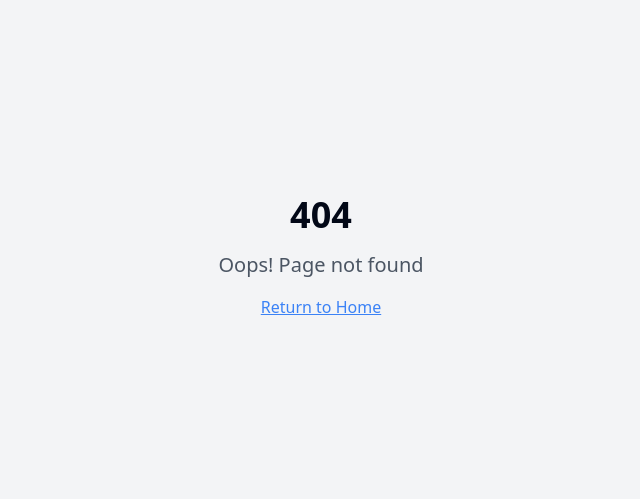
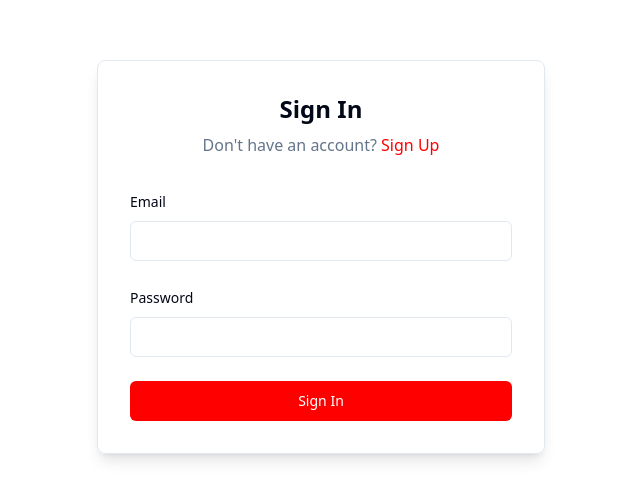
Before and after one commit to bhanuprakashsfdc/video-loop-share-hub, a React (Vite) app: page /auth in a window 1280 px wide. Before the commit this address had no page. Shown: the part 143-642 px from the top of the page, without its empty margins (319-959 px from the left). Built offline with nearby package versions, Linux system fonts and the light colour scheme.

Commit message:
Run SQL changes

```diff
--- a/src/App.tsx
+++ b/src/App.tsx
@@ -4,7 +4,9 @@ import { Toaster as Sonner } from "@/components/ui/sonner";
 import { TooltipProvider } from "@/components/ui/tooltip";
 import { QueryClient, QueryClientProvider } from "@tanstack/react-query";
 import { BrowserRouter, Routes, Route } from "react-router-dom";
+import { AuthProvider } from "@/context/AuthContext";
 import Index from "./pages/Index";
+import Auth from "./pages/Auth";
 import PlaylistView from "./pages/PlaylistView";
 import NotFound from "./pages/NotFound";
 
@@ -12,18 +14,20 @@ const queryClient = new QueryClient();
 
 const App = () => (
   <QueryClientProvider client={queryClient}>
+    <AuthProvider>
       <TooltipProvider>
         <Toaster />
         <Sonner />
         <BrowserRouter>
           <Routes>
             <Route path="/" element={<Index />} />
+            <Route path="/auth" element={<Auth />} />
             <Route path="/playlist/:playlistId" element={<PlaylistView />} />
-          {/* ADD ALL CUSTOM ROUTES ABOVE THE CATCH-ALL "*" ROUTE */}
             <Route path="*" element={<NotFound />} />
           </Routes>
         </BrowserRouter>
       </TooltipProvider>
+    </AuthProvider>
   </QueryClientProvider>
 );
 
--- a/src/components/Header.tsx
+++ b/src/components/Header.tsx
@@ -1,18 +1,22 @@
 
 import { Button } from "@/components/ui/button";
-import { PlusCircle, Share2, Video } from "lucide-react";
-import { Link } from "react-router-dom";
+import { PlusCircle, Share2, Video, LogIn } from "lucide-react";
+import { Link, useNavigate } from "react-router-dom";
 import { useState } from "react";
 import { Dialog, DialogContent, DialogHeader, DialogTitle, DialogTrigger } from "@/components/ui/dialog";
 import { Input } from "@/components/ui/input";
 import { Label } from "@/components/ui/label";
 import { usePlaylist } from "@/context/PlaylistContext";
 import { useToast } from "@/hooks/use-toast";
+import { useAuth } from "@/context/AuthContext";
+import { signOut } from "@/lib/auth";
 
 const Header = () => {
   const [newPlaylistName, setNewPlaylistName] = useState("");
   const { addPlaylist } = usePlaylist();
   const { toast } = useToast();
+  const { user } = useAuth();
+  const navigate = useNavigate();
 
   const handleCreatePlaylist = () => {
     if (newPlaylistName.trim()) {
@@ -25,6 +29,19 @@ const Header = () => {
     }
   };
 
+  const handleSignOut = async () => {
+    const { error } = await signOut();
+    if (error) {
+      toast({
+        title: "Error signing out",
+        description: error.message,
+        variant: "destructive",
+      });
+    } else {
+      navigate("/auth");
+    }
+  };
+
   return (
     <header className="sticky top-0 z-50 w-full border-b bg-background">
       <div className="container flex h-16 items-center justify-between px-4 md:px-6">
@@ -34,6 +51,8 @@ const Header = () => {
         </Link>
 
         <div className="flex items-center gap-4">
+          {user ? (
+            <>
               <Dialog>
                 <DialogTrigger asChild>
                   <Button variant="outline" size="sm" className="hidden sm:flex gap-2">
@@ -63,6 +82,17 @@ const Header = () => {
               <Button variant="ghost" size="icon" aria-label="Share">
                 <Share2 className="h-5 w-5" />
               </Button>
+
+              <Button variant="outline" onClick={handleSignOut}>
+                Sign Out
+              </Button>
+            </>
+          ) : (
+            <Button variant="default" onClick={() => navigate("/auth")}>
+              <LogIn className="mr-2 h-4 w-4" />
+              Sign In
+            </Button>
+          )}
         </div>
       </div>
     </header>
--- /dev/null
+++ b/src/context/AuthContext.tsx
@@ -0,0 +1,44 @@
+
+import { createContext, useContext, useEffect, useState } from "react";
+import { Session, User } from "@supabase/supabase-js";
+import { supabase } from "@/integrations/supabase/client";
+
+type AuthContextType = {
+  user: User | null;
+  session: Session | null;
+};
+
+const AuthContext = createContext<AuthContextType>({ user: null, session: null });
+
+export const AuthProvider = ({ children }: { children: React.ReactNode }) => {
+  const [session, setSession] = useState<Session | null>(null);
+  const [user, setUser] = useState<User | null>(null);
+
+  useEffect(() => {
+    // Set up auth state listener first
+    const { data: { subscription } } = supabase.auth.onAuthStateChange(
+      (event, currentSession) => {
+        setSession(currentSession);
+        setUser(currentSession?.user ?? null);
+      }
+    );
+
+    // Then check for existing session
+    supabase.auth.getSession().then(({ data: { session: currentSession } }) => {
+      setSession(currentSession);
+      setUser(currentSession?.user ?? null);
+    });
+
+    return () => subscription.unsubscribe();
+  }, []);
+
+  return (
+    <AuthContext.Provider value={{ user, session }}>
+      {children}
+    </AuthContext.Provider>
+  );
+};
+
+export const useAuth = () => {
+  return useContext(AuthContext);
+};
--- a/src/integrations/supabase/types.ts
+++ b/src/integrations/supabase/types.ts
@@ -9,7 +9,33 @@ export type Json =
 export type Database = {
   public: {
     Tables: {
-      [_ in never]: never
+      profiles: {
+        Row: {
+          avatar_url: string | null
+          created_at: string
+          full_name: string | null
+          id: string
+          updated_at: string
+          username: string | null
+        }
+        Insert: {
+          avatar_url?: string | null
+          created_at?: string
+          full_name?: string | null
+          id: string
+          updated_at?: string
+          username?: string | null
+        }
+        Update: {
+          avatar_url?: string | null
+          created_at?: string
+          full_name?: string | null
+          id?: string
+          updated_at?: string
+          username?: string | null
+        }
+        Relationships: []
+      }
     }
     Views: {
       [_ in never]: never
--- /dev/null
+++ b/src/lib/auth.ts
@@ -0,0 +1,29 @@
+
+import { supabase } from "@/integrations/supabase/client";
+
+export async function signInWithEmail(email: string, password: string) {
+  const { data, error } = await supabase.auth.signInWithPassword({
+    email,
+    password,
+  });
+  return { data, error };
+}
+
+export async function signUpWithEmail(email: string, password: string, username: string, fullName: string) {
+  const { data, error } = await supabase.auth.signUp({
+    email,
+    password,
+    options: {
+      data: {
+        username,
+        full_name: fullName,
+      },
+    },
+  });
+  return { data, error };
+}
+
+export async function signOut() {
+  const { error } = await supabase.auth.signOut();
+  return { error };
+}
--- /dev/null
+++ b/src/pages/Auth.tsx
@@ -0,0 +1,113 @@
+
+import { useState } from "react";
+import { useNavigate } from "react-router-dom";
+import { Button } from "@/components/ui/button";
+import { Input } from "@/components/ui/input";
+import { Label } from "@/components/ui/label";
+import { useToast } from "@/hooks/use-toast";
+import { signInWithEmail, signUpWithEmail } from "@/lib/auth";
+
+const Auth = () => {
+  const [isSignUp, setIsSignUp] = useState(false);
+  const [email, setEmail] = useState("");
+  const [password, setPassword] = useState("");
+  const [username, setUsername] = useState("");
+  const [fullName, setFullName] = useState("");
+  const { toast } = useToast();
+  const navigate = useNavigate();
+
+  const handleSubmit = async (e: React.FormEvent) => {
+    e.preventDefault();
+    try {
+      if (isSignUp) {
+        const { error } = await signUpWithEmail(email, password, username, fullName);
+        if (error) throw error;
+        toast({
+          title: "Account created successfully",
+          description: "Please check your email to verify your account.",
+        });
+      } else {
+        const { error } = await signInWithEmail(email, password);
+        if (error) throw error;
+        navigate("/");
+      }
+    } catch (error: any) {
+      toast({
+        title: "Error",
+        description: error.message,
+        variant: "destructive",
+      });
+    }
+  };
+
+  return (
+    <div className="min-h-screen flex items-center justify-center bg-background">
+      <div className="w-full max-w-md space-y-8 p-8 border rounded-lg shadow-lg">
+        <div className="text-center">
+          <h2 className="text-2xl font-bold">{isSignUp ? "Create Account" : "Sign In"}</h2>
+          <p className="text-muted-foreground mt-2">
+            {isSignUp ? "Already have an account?" : "Don't have an account?"}{" "}
+            <button
+              onClick={() => setIsSignUp(!isSignUp)}
+              className="text-primary hover:underline"
+            >
+              {isSignUp ? "Sign In" : "Sign Up"}
+            </button>
+          </p>
+        </div>
+
+        <form onSubmit={handleSubmit} className="space-y-6">
+          {isSignUp && (
+            <>
+              <div className="space-y-2">
+                <Label htmlFor="username">Username</Label>
+                <Input
+                  id="username"
+                  type="text"
+                  value={username}
+                  onChange={(e) => setUsername(e.target.value)}
+                  required
+                />
+              </div>
+              <div className="space-y-2">
+                <Label htmlFor="fullName">Full Name</Label>
+                <Input
+                  id="fullName"
+                  type="text"
+                  value={fullName}
+                  onChange={(e) => setFullName(e.target.value)}
+                  required
+                />
+              </div>
+            </>
+          )}
+          <div className="space-y-2">
+            <Label htmlFor="email">Email</Label>
+            <Input
+              id="email"
+              type="email"
+              value={email}
+              onChange={(e) => setEmail(e.target.value)}
+              required
+            />
+          </div>
+          <div className="space-y-2">
+            <Label htmlFor="password">Password</Label>
+            <Input
+              id="password"
+              type="password"
+              value={password}
+              onChange={(e) => setPassword(e.target.value)}
+              required
+            />
+          </div>
+          <Button type="submit" className="w-full">
+            {isSignUp ? "Sign Up" : "Sign In"}
+          </Button>
+        </form>
+      </div>
+    </div>
+  );
+};
+
+export default Auth;
```
Lines whose indentation alone changed are shown as unchanged.
